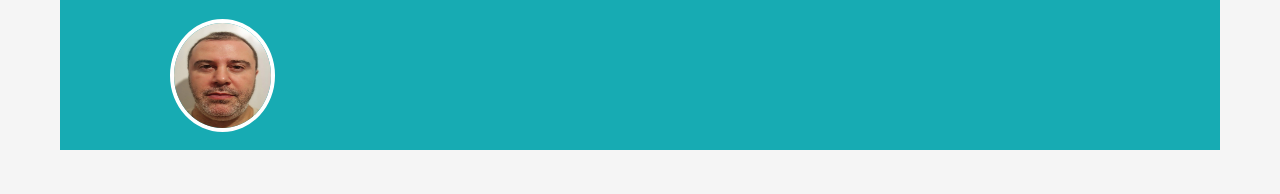
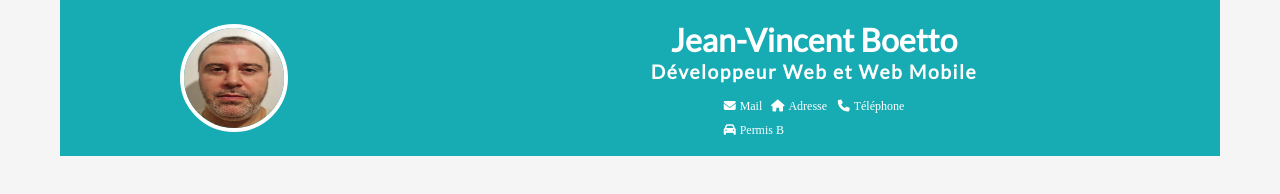
Before and after one commit to j-vin-osiris/Devoir-Cv, a plain HTML site: page index.html in a window 1280 px wide. Drawn offline with Linux system fonts and the light colour scheme; a web font is replaced by a local one.

Commit message:
header done

```diff
--- a/css/style.css
+++ b/css/style.css
@@ -9,6 +9,11 @@
 
 html {
   background-color: #f5f5f5;
+}
+
+h3 {
+  font-family: LATO;
+  color: #17abb3;
 }
 
 body {
@@ -23,8 +28,13 @@ body {
 
 header {
   width: 100%;
-  height: 150px;
   background-color: #17abb3;
+  display: flex;
+  flex-direction: row;
+  justify-content: center;
+  align-items: center;
+  margin: 0;
+  padding: 15px 0 15px 0;
 }
 
 #photo {
@@ -32,15 +42,69 @@ header {
   flex-direction: row;
   align-items: center;
   justify-content: center;
-  width: 28%;
+  width: 30%;
   height: 100%;
 }
 
 #photo img {
-  width: 30%;
-  height: 70%;
+  width: 100px;
+  height: 100px;
   border: 4px solid;
   border-radius: 50%;
   border-color: #ffffff;
   object-fit: fill;
 }
+
+#personal-information {
+  width: 70%;
+  height: 100%;
+  color: #ffffff;
+  display: flex;
+  flex-direction: column;
+  align-items: center;
+  margin: 0;
+  padding: 0;
+}
+
+#nom {
+  display: flex;
+  flex-direction: column;
+  justify-content: center;
+  font-family: LATO;
+}
+
+#nom h1 {
+  text-align: center;
+  margin-top: 5px;
+  margin-bottom: 0;
+  font-size: 2rem;
+}
+
+#nom h2 {
+  font-size: 1.2rem;
+  letter-spacing: 0.1rem;
+  font-weight: bold;
+  margin-top: 1px;
+  margin-bottom: 10px;
+}
+
+#icones {
+  width: 23%;
+  display: flex;
+  flex-direction: row;
+  flex-wrap: wrap;
+  justify-content: space-between;
+}
+
+#icones p {
+  margin: 3px;
+}
+
+#icones p span {
+  font-size: 0.75rem;
+}
+
+.adresse {
+  margin-right: 2px;
+  font-weight: lighter;
+}
--- a/index.html
+++ b/index.html
@@ -17,7 +17,30 @@
       <div id="photo">
         <img src="/assets/photos/Portrait JVB.jpg" alt="moi" />
       </div>
-      <div id="personal-information"></div>
+      <div id="personal-information">
+        <div id="nom">
+          <h1>Jean-Vincent Boetto</h1>
+          <h2>Développeur Web et Web Mobile</h2>
+        </div>
+        <div id="icones">
+          <p>
+            <span class="fa-solid fa-envelope"></span>
+            <span>Mail</span>
+          </p>
+          <p>
+            <span class="fa-solid fa-house"></span>
+            <span class="adresse">Adresse</span>
+          </p>
+          <p>
+            <span class="fa-solid fa-phone"></span>
+            <span>Téléphone</span>
+          </p>
+          <p>
+            <span class="fa-solid fa-car"></span>
+            <span>Permis B</span>
+          </p>
+        </div>
+      </div>
     </header>
     <main>
       <div id="left-column"></div>
```
